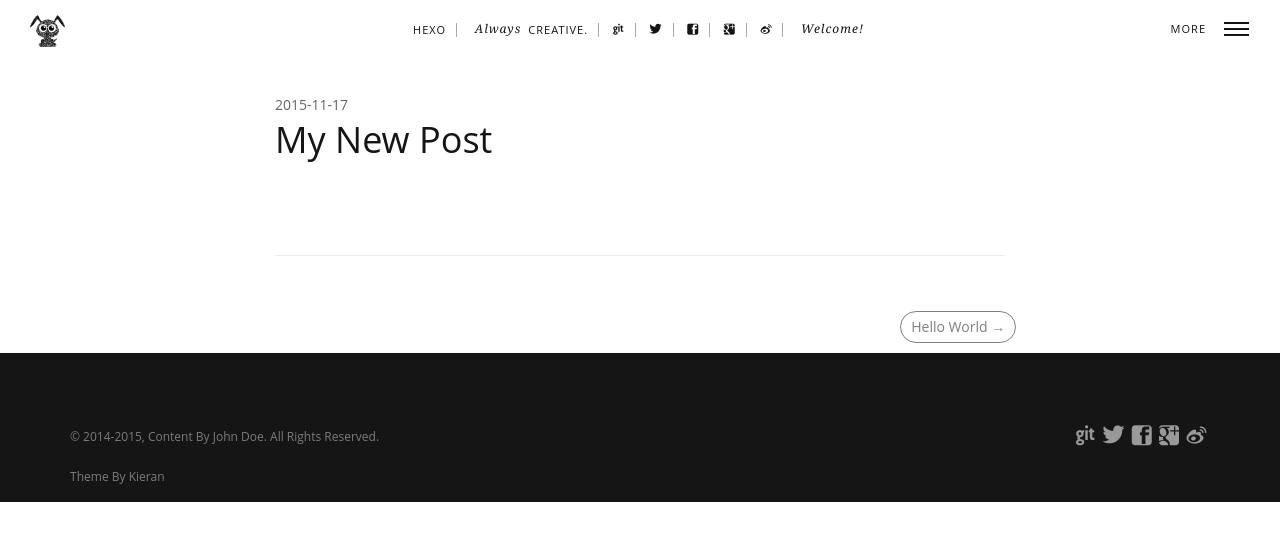
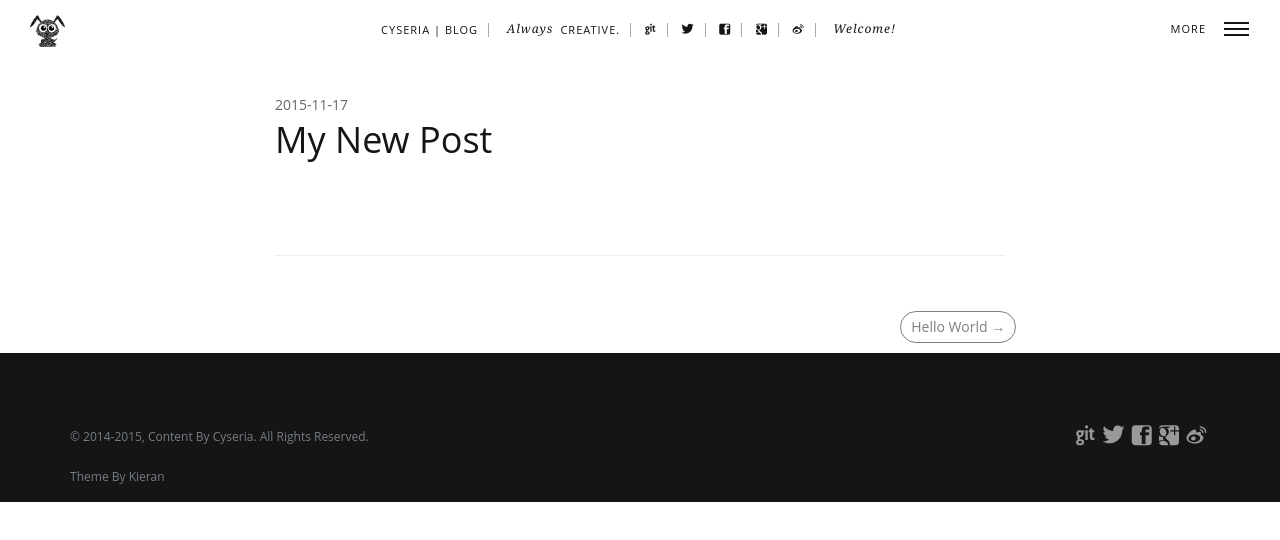
Before and after one commit to cyseria/cyseria.github.io, a plain HTML site: page 2015/11/17/My-New-Post/index.html in a window 1280 px wide. Drawn offline with Linux system fonts and the light colour scheme; a script that the page names is missing; a web font is replaced by a local one.

Commit message:
Site updated: 2015-11-17 14:57:20

```diff
--- a/2015/11/17/My-New-Post/index.html
+++ b/2015/11/17/My-New-Post/index.html
@@ -8,20 +8,20 @@
 <!--<![endif]-->
 
 <head>
-  <title>My New Post | Hexo</title>
+  <title>My New Post | Cyseria | blog</title>
   <!-- Meta data -->
     <meta http-equiv="Content-Type" content="text/html" charset="UTF-8" >
     <meta http-equiv="X-UA-Compatible" content="IE=edge"/>
     <meta name="viewport" content="width=device-width, initial-scale=1.0" />
-    <meta name="generator" content="Hexo">
-    <meta name="author" content="John Doe">
+    <meta name="generator" content="Cyseria | blog">
+    <meta name="author" content="Cyseria">
     <meta name="description" content="" />
     <meta name="keywords" content="" />
 
     <!-- Favicon, (keep icon in root folder) -->
     <link rel="Shortcut Icon" href="/img/favicon.ico" type="image/ico">
 
-    <link rel="alternate" href="/atom.xml" title="Hexo" type="application/atom+xml">
+    <link rel="alternate" href="/atom.xml" title="Cyseria | blog" type="application/atom+xml">
     <link rel="stylesheet" href="/css/all.css" media="screen" type="text/css">
 
     <link rel="stylesheet" href="/highlightjs/vs.css" type="text/css">
@@ -145,7 +145,7 @@
                     <!-- Info-bar -->
                     <nav>
                         <ul class="nav">
-                            <li><a href="/" class="animsition-link">Hexo</a></li>
+                            <li><a href="/" class="animsition-link">Cyseria | blog</a></li>
                             <li class="nolink"><span>Always </span>Creative.</li>
 
                             <li><a href="https://github.com/" title="Github" target="_blank"><i class="icon-github"></i></a></li>
@@ -243,7 +243,7 @@
     <div class="container">
             <div class="copy">
                 <p>
-                    &copy; 2014<script>new Date().getFullYear()>2010&&document.write("-"+new Date().getFullYear());</script>, Content By John Doe. All Rights Reserved.
+                    &copy; 2014<script>new Date().getFullYear()>2010&&document.write("-"+new Date().getFullYear());</script>, Content By Cyseria. All Rights Reserved.
                 </p>
                 <p>Theme By <a href="//go.kieran.top" style="color: #767D84">Kieran</a></p>
             </div>
```
Also changed, not shown: 2015/11/17/hello-world/index.html (+6 -6 lines), archives/2015/11/index.html (+6 -6 lines), archives/2015/index.html (+6 -6 lines), archives/index.html (+6 -6 lines), index.html (+6 -6 lines).
